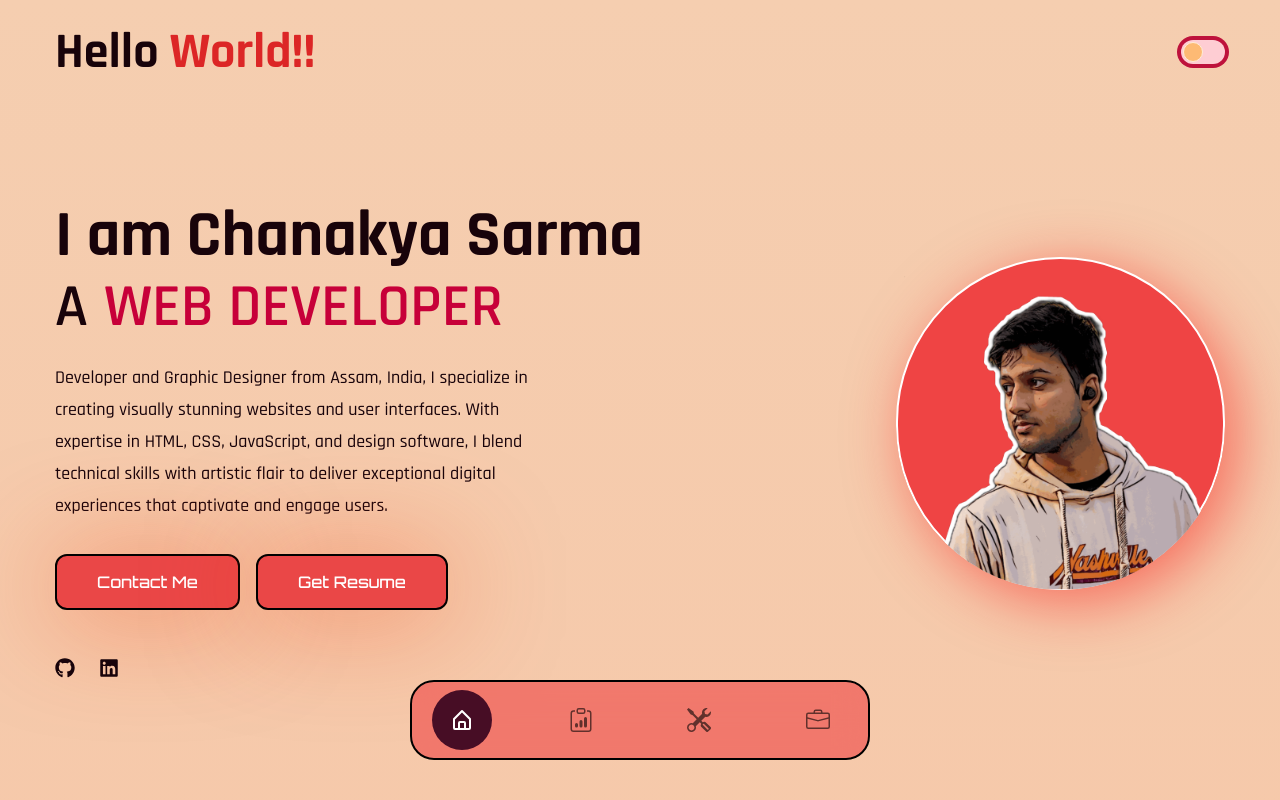
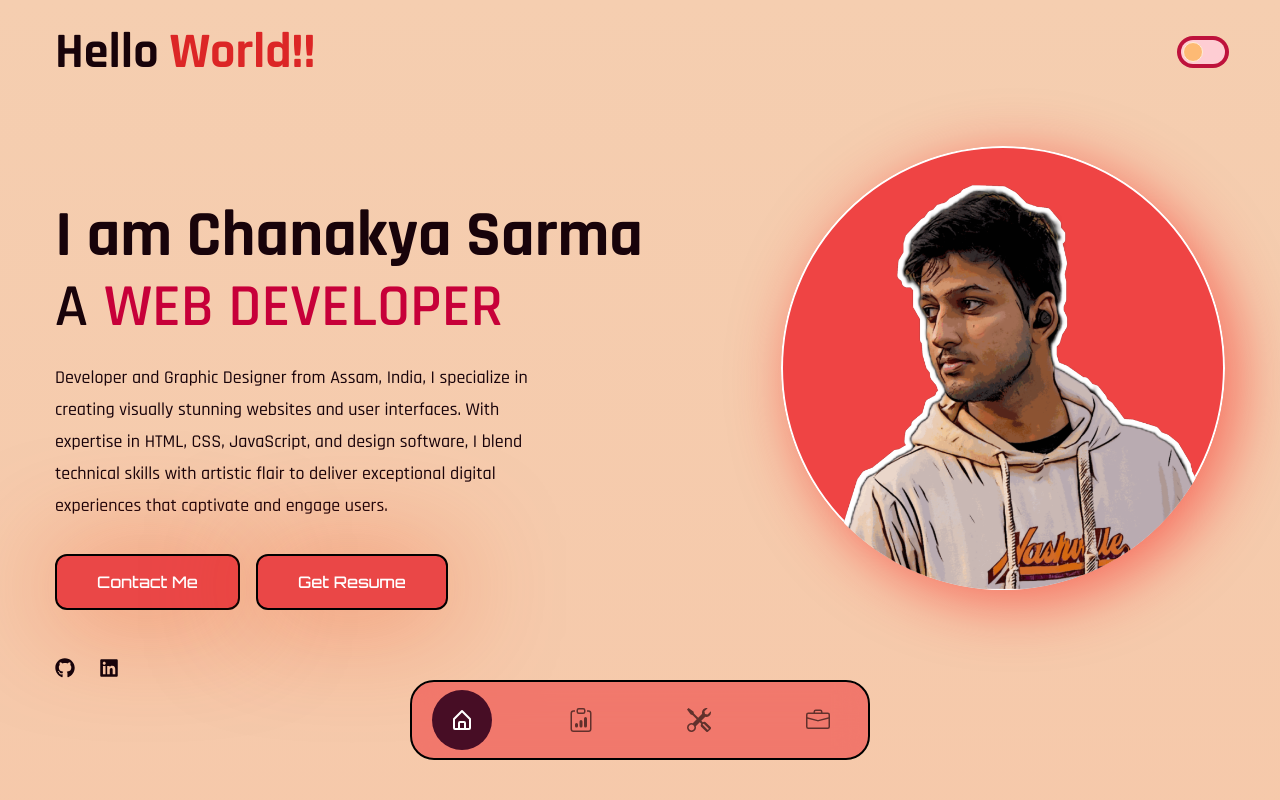
Before and after one commit to Chanakyasarma/Portfolio, a React (Create React App) app: page / in a window 1280 px wide. Shown: the top 800 px of the page. Built offline with nearby package versions, Linux system fonts and the light colour scheme; a web font is replaced by a local one.

Commit message:
Update Banner.js

```diff
--- a/src/components/Banner.js
+++ b/src/components/Banner.js
@@ -57,9 +57,13 @@ const Banner = () => {
                 </div>
             </div>
             <div className='img lg:flex items-center justify-center lg:h-[500px] md:mx-20 mb-24 pb-14'>
-                    <div className='group relative h-full w-full overflow-hidden rounded-b-full aspect-[1/1.35] flex items-end'>
-                        <div className='bg-red-500 absolute h-3/4 w-full rounded-full object-cover bottom-0 border-2 border-white'></div>
-                        <img className='relative h-max w-full transition-all duration-500 lg:hover:scale-150' src={Image} alt='image'/>
+                    <div className="group relative h-full w-full overflow-hidden rounded-full aspect-square flex items-center justify-center">
+                      <div className="bg-red-500 absolute inset-0 border-2 border-white rounded-full"></div>
+                      <img
+                        className="relative w-full h-full object-cover transition-all duration-500 lg:group-hover:scale-110"
+                        src={Image}
+                        alt="image"
+                      />
                     </div>
             </div>
         </div>
```
